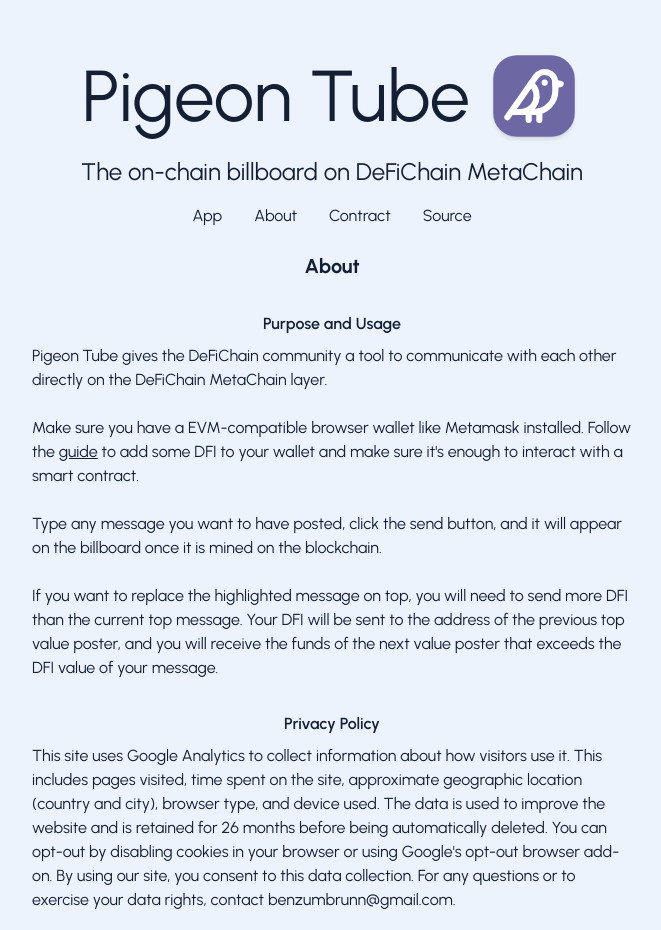
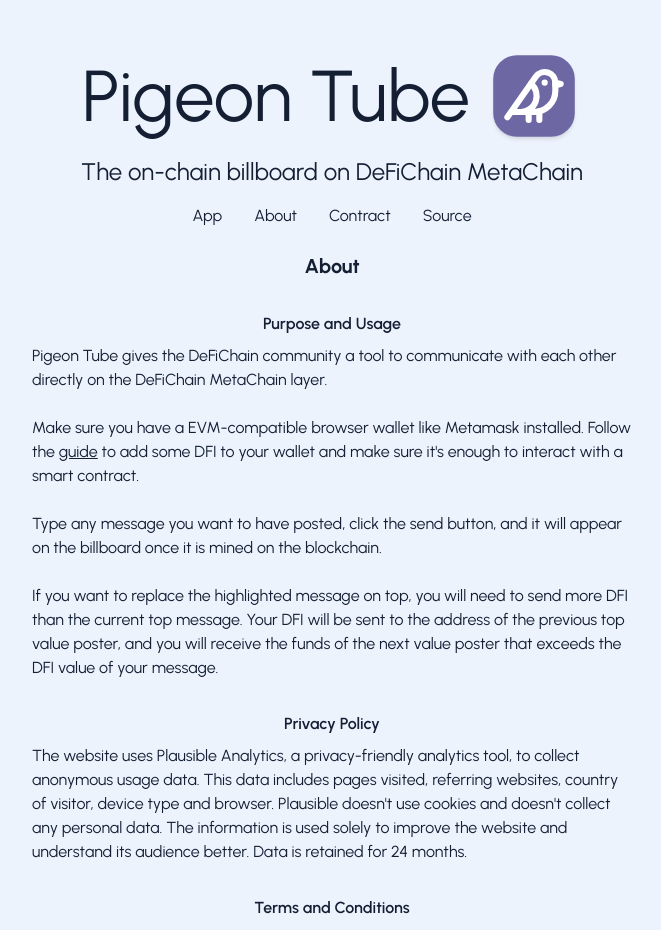
Before and after one commit to benzumbrunn/pigeontube, a Next.js app: page /about in a window 1280 px wide. Shown: the top 930 px of the page, without its empty margins (308-969 px from the left). Built offline with nearby package versions, Linux system fonts and the light colour scheme.

Commit message:
Move to Plausible for analytics

```diff
--- a/app/about/page.tsx
+++ b/app/about/page.tsx
@@ -31,7 +31,7 @@
         Privacy Policy
       </Subtitle>
       <p className="pt-2">
-        This site uses Google Analytics to collect information about how visitors use it. This includes pages visited, time spent on the site, approximate geographic location (country and city), browser type, and device used. The data is used to improve the website and is retained for 26 months before being automatically deleted. You can opt-out by disabling cookies in your browser or using Google&apos;s opt-out browser add-on. By using our site, you consent to this data collection. For any questions or to exercise your data rights, contact <a href="mailto:benzumbrunn@gmail.com">benzumbrunn@gmail.com</a>.
+        The website uses Plausible Analytics, a privacy-friendly analytics tool, to collect anonymous usage data. This data includes pages visited, referring websites, country of visitor, device type and browser. Plausible doesn&apos;t use cookies and doesn&apos;t collect any personal data. The information is used solely to improve the website and understand its audience better. Data is retained for 24 months.
       </p>
 
       <Subtitle>
--- a/app/layout.tsx
+++ b/app/layout.tsx
@@ -1,8 +1,6 @@
 import { Urbanist } from "next/font/google";
-import { GoogleAnalytics } from '@next/third-parties/google'
 import "./globals.css";
 import MainNav from "@/components/main-nav";
-import { GA_ID } from '@/config';
 
 const urbanist = Urbanist({ subsets: ["latin"] });
 
@@ -28,7 +26,10 @@
         <meta name="twitter:image" content="https://pigeon.tube/og-image.png" />
         <meta name="robots" content="index, follow" />
         <meta name="viewport" content="width=device-width, initial-scale=1.0" />
+
         <title>Pigeon Tube - The on-chain billboard on DeFiChain MetaChain</title>
+
+        <script defer data-domain="pigeon.tube" src="https://plausible.io/js/script.js"></script>
       </head>
 
       <body className={urbanist.className}>
@@ -37,7 +38,6 @@
           {children}
         </main>
       </body>
-      <GoogleAnalytics gaId={GA_ID} />
     </html>
   );
 }
--- a/config.ts
+++ b/config.ts
@@ -1,3 +1,2 @@
 export const CONTRACT_ADDRESS = '0x6Fa51D65A277EAd4FC3aC08564F62D07408f1F57';
 export const RPC_PROVIDER = 'https://dmc.mydefichain.com/mainnet';
-export const GA_ID = 'G-9453YNTPG4';
```
